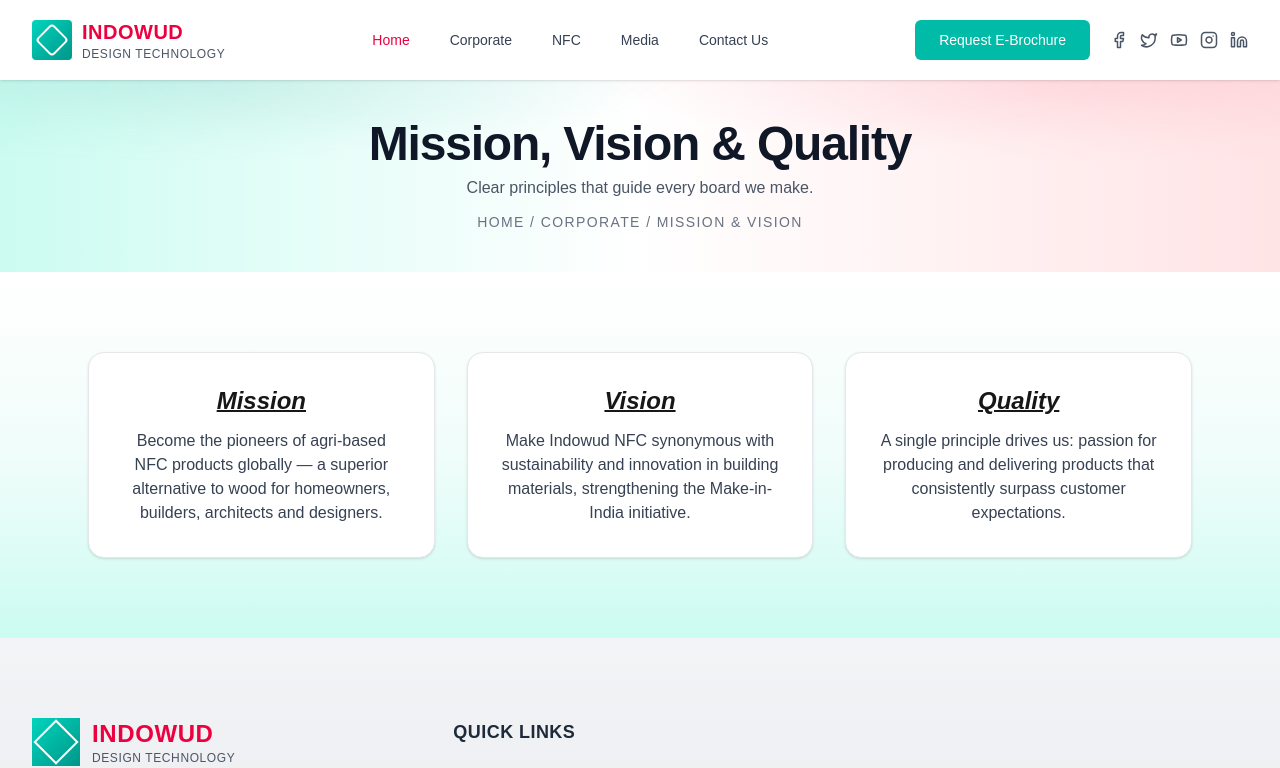
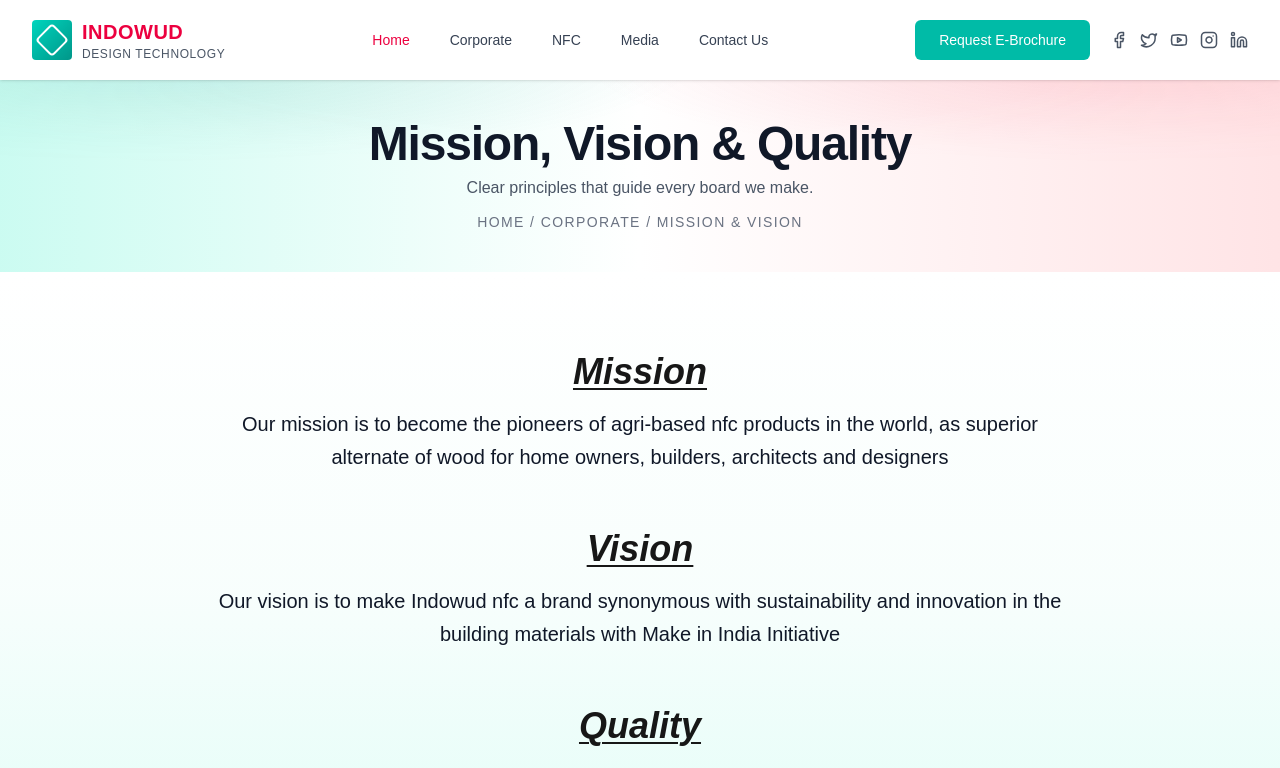
Before and after one commit to Monil072718/indowud, a Next.js app: page /corporate/mission-vision in a window 1280 px wide. Shown: the top 768 px of the page. Built offline with nearby package versions, Linux system fonts and the light colour scheme.

Commit message:
Content change and UI updated

```diff
--- a/src/app/corporate/mission-vision/page.tsx
+++ b/src/app/corporate/mission-vision/page.tsx
@@ -10,45 +10,41 @@ export default function MissionVisionPage() {
       />
 
       <section className="relative">
-        <div className="absolute inset-0 bg-gradient-to-b from-white via-teal-50 to-teal-100" />
-        <div className="relative max-w-6xl mx-auto px-6 py-14 md:py-20">
-          {/* 3 columns */}
-          <div className="grid md:grid-cols-3 gap-8">
+        {/* soft gradient like your screenshot-1 */}
+        <div className="absolute inset-0 bg-gradient-to-b from-white via-teal-50/50 to-teal-100/60" />
+        <div className="relative max-w-4xl mx-auto px-6 py-14 md:py-20 text-center">
           {/* Mission */}
-            <div className="rounded-2xl bg-white shadow-sm border border-gray-200 p-8 text-center">
-              <h3 className="text-2xl font-bold italic mb-3 underline decoration-2">
+          <div className="mb-14">
+            <h3 className="text-3xl md:text-4xl font-bold italic underline decoration-2 underline-offset-4 mb-4">
               Mission
             </h3>
-              <p className="text-gray-700">
-                Become the pioneers of agri-based NFC products globally — a
-                superior alternative to wood for homeowners, builders,
-                architects and designers.
+            <p className="text-lg md:text-xl leading-relaxed text-gray-900">
+              Our mission is to become the pioneers of agri-based nfc products in the
+              world, as superior alternate of wood for home owners, builders,
+              architects and designers
             </p>
           </div>
 
           {/* Vision */}
-            <div className="rounded-2xl bg-white shadow-sm border border-gray-200 p-8 text-center">
-              <h3 className="text-2xl font-bold italic mb-3 underline decoration-2">
+          <div className="mb-14">
+            <h3 className="text-3xl md:text-4xl font-bold italic underline decoration-2 underline-offset-4 mb-4">
               Vision
             </h3>
-              <p className="text-gray-700">
-                Make Indowud NFC synonymous with sustainability and innovation
-                in building materials, strengthening the Make-in-India
-                initiative.
+            <p className="text-lg md:text-xl leading-relaxed text-gray-900">
+              Our vision is to make Indowud nfc a brand synonymous with sustainability
+              and innovation in the building materials with Make in India Initiative
             </p>
           </div>
 
           {/* Quality */}
-            <div className="rounded-2xl bg-white shadow-sm border border-gray-200 p-8 text-center">
-              <h3 className="text-2xl font-bold italic mb-3 underline decoration-2">
+          <div>
+            <h3 className="text-3xl md:text-4xl font-bold italic underline decoration-2 underline-offset-4 mb-4">
               Quality
             </h3>
-              <p className="text-gray-700">
-                A single principle drives us: passion for producing and
-                delivering products that consistently surpass customer
-                expectations.
+            <p className="text-lg md:text-xl leading-relaxed text-gray-900">
+              We strategize around one principle goal – Passion for producing and
+              delivering quality products that surpass customer expectations
             </p>
-            </div>
           </div>
         </div>
       </section>
```
Lines whose indentation alone changed are shown as unchanged.
